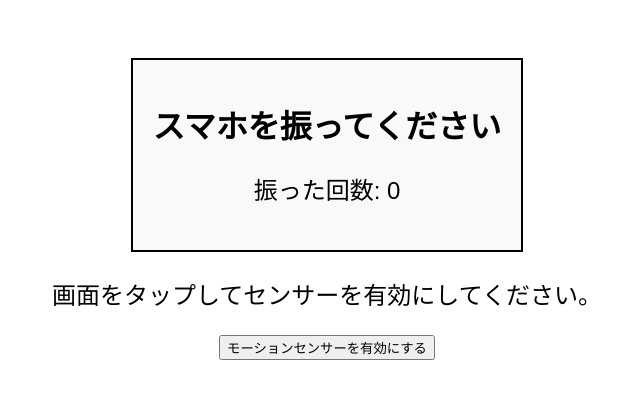
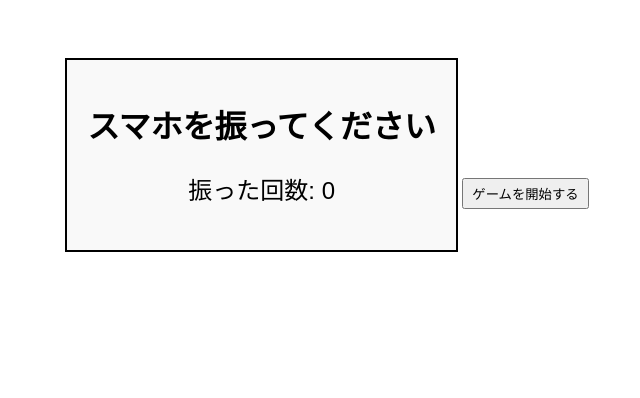
Before and after one commit to tachikiiii/MyShakeCounter, a plain HTML site: page index.html in a window 1280 px wide. Shown: the whole page, without its empty margins (313-953 px from the left). Drawn offline with Linux system fonts and the light colour scheme.

Commit message:
Update JavaScript for shake counter

```diff
--- a/script.js
+++ b/script.js
@@ -66,9 +66,8 @@ document.addEventListener('click', () => {
 // ページ読み込み時に実行
 document.addEventListener('DOMContentLoaded', () => {
     // 初期メッセージ
-    document.body.innerHTML += '<p>画面をタップしてセンサーを有効にしてください。</p>';
     const button = document.createElement('button');
-    button.innerText = 'モーションセンサーを有効にする';
+    button.innerText = 'ゲームを開始する';
     button.addEventListener('click', requestDeviceMotionPermission);
     document.body.appendChild(button);
 });
--- a/styles.css
+++ b/styles.css
@@ -18,3 +18,8 @@ h1 {
 p {
   font-size: 24px;
 }
+
+button {
+  padding: 4px 8px;
+  margin-top: 32px;
+}
```
